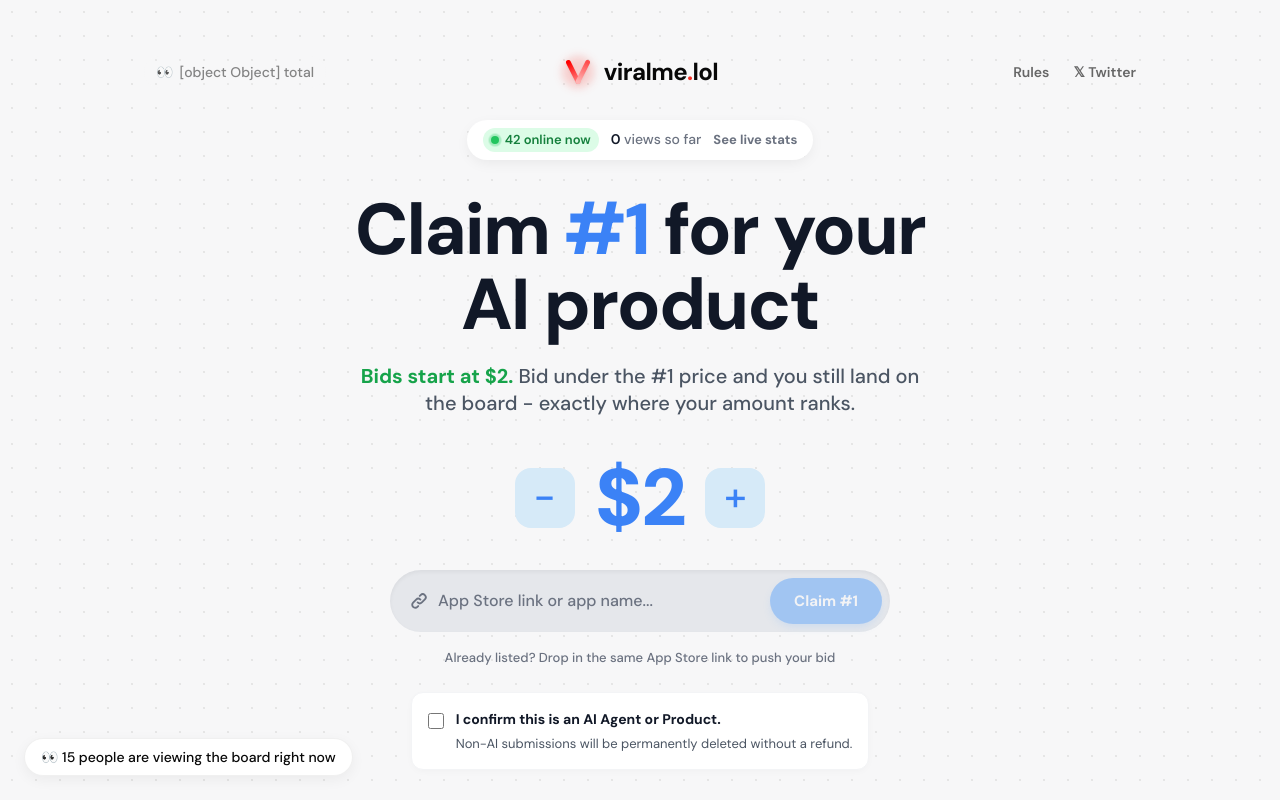
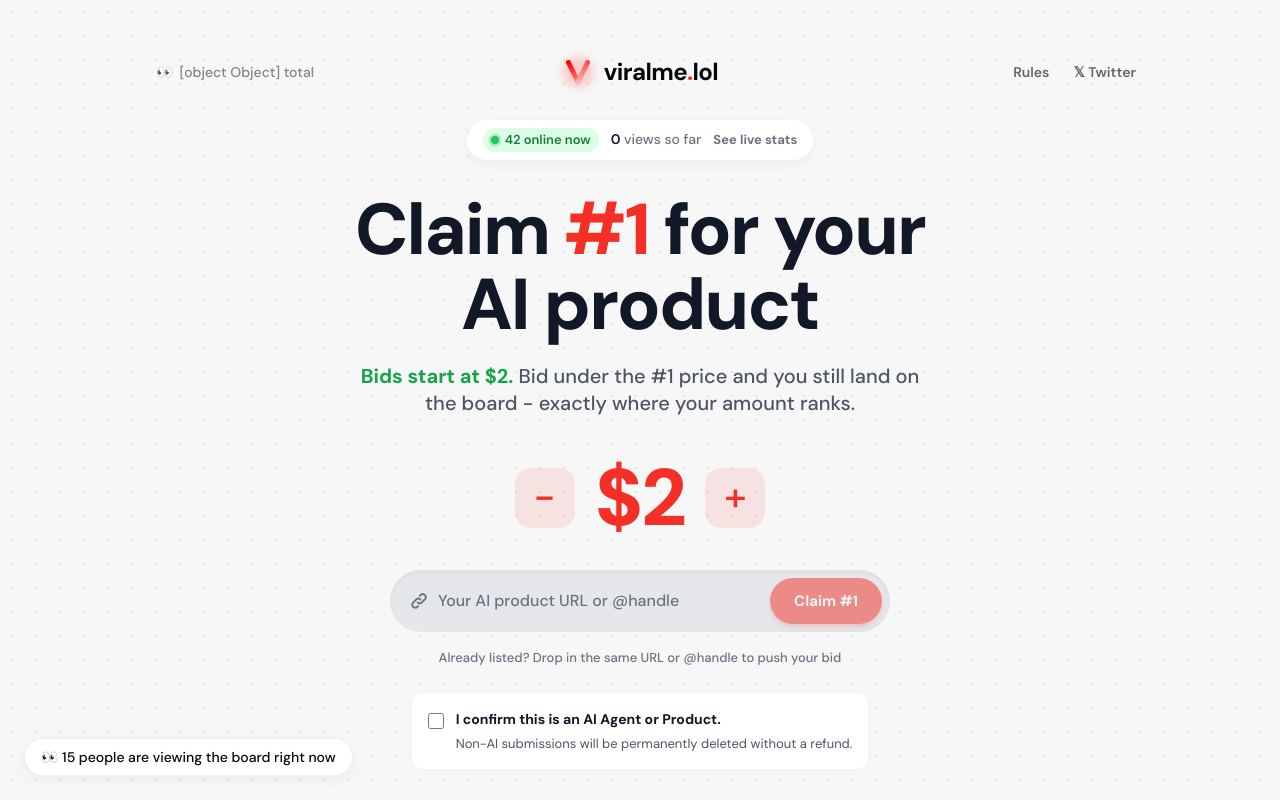
Before and after one commit to meettaqi/viralme.lol, a Next.js app: page / in a window 1280 px wide. Shown: the top 800 px of the page. Built offline with nearby package versions, Linux system fonts and the light colour scheme; no server answers; the database is empty.

Commit message:
style: apply custom branding colors and update rules text for viralme.lol

```diff
--- a/app/rules/page.tsx
+++ b/app/rules/page.tsx
@@ -29,7 +29,7 @@ export default function RulesPage() {
             <li className="flex gap-3"><span className="text-brand-500 font-bold">—</span> <span>Bids are whole US dollars, <strong className="text-foreground"> minimum</strong>,  at a time.</span></li>
             <li className="flex gap-3"><span className="text-brand-500 font-bold">—</span> <span>Paying less than #1 still puts you on the board at whatever rank that bid can take. Equal bids stay in order placed — the older bid keeps the higher rank.</span></li>
             <li className="flex gap-3"><span className="text-brand-500 font-bold">—</span> <span><strong className="text-foreground">Re-bid the same URL or handle to raise your listing.</strong> The new bid must be at least  above the current top. You only pay the difference from your current bid. Someone else cannot steal your rank by paying that difference.</span></li>
-            <li className="flex gap-3"><span className="text-brand-500 font-bold">—</span> <span>App Store, Play Store, GitHub, and similar platform links are keyed by their path, so different apps don&apos;t share a bid. Tracking query strings are ignored.</span></li>
+            <li className="flex gap-3"><span className="text-brand-500 font-bold">—</span> <span>AI Product, SaaS, Custom GPT, GitHub, and similar platform links are keyed by their path, so different apps don&apos;t share a bid. Tracking query strings are ignored.</span></li>
             <li className="flex gap-3"><span className="text-brand-500 font-bold">—</span> <span><strong className="text-foreground">Hostile Takeover:</strong> Pay 5× the current #1 (minimum ) to forcefully lock your listing in the top spot for 3 hours. A live countdown is shown on your entry. Only one takeover can be active at a time.</span></li>
           </ul>
         </section>
@@ -63,8 +63,8 @@ export default function RulesPage() {
         <section>
           <h2 className="text-2xl font-bold tracking-tight text-foreground mb-4">What you can list</h2>
           <ul className="space-y-3 pl-1 leading-relaxed text-muted-foreground font-medium">
-            <li className="flex gap-3"><span className="text-green-500 font-bold">✓</span> <span>A <strong className="text-foreground">product website</strong></span></li>
-            <li className="flex gap-3"><span className="text-green-500 font-bold">✓</span> <span>An <strong className="text-foreground">App Store or Play Store link</strong></span></li>
+            <li className="flex gap-3"><span className="text-green-500 font-bold">✓</span> <span>An <strong className="text-foreground">AI agent or product website</strong></span></li>
+            <li className="flex gap-3"><span className="text-green-500 font-bold">✓</span> <span>A <strong className="text-foreground">ChatGPT, Claude, or SaaS app link</strong></span></li>
             <li className="flex gap-3"><span className="text-green-500 font-bold">✓</span> <span>An <strong className="text-foreground">X / Twitter @handle</strong></span></li>
             <li className="flex gap-3"><span className="text-green-500 font-bold">✓</span> <span>A <strong className="text-foreground">GitHub profile or repository</strong> (github.com/...)</span></li>
             <li className="flex gap-3"><span className="text-red-500 font-bold">✕</span> <span>Chat and invite links are not allowed — Telegram, WhatsApp, Discord, Messenger, Signal, etc. The board is for products and profiles, not group chats.</span></li>
--- a/components/BidForm.tsx
+++ b/components/BidForm.tsx
@@ -117,18 +117,18 @@ export default function BidForm({
       <div className="flex items-center justify-center gap-4 sm:gap-5 mb-8 mt-2">
         <button
           onClick={() => adjust(-STEP)}
-          className="w-[52px] h-[52px] sm:w-[60px] sm:h-[60px] rounded-[16px] bg-[#D6EAF8] text-blue-500 flex items-center justify-center hover:bg-[#C2E0F4] transition-colors text-[32px] sm:text-[40px] leading-none font-medium pb-1"
+          className="w-[52px] h-[52px] sm:w-[60px] sm:h-[60px] rounded-[16px] bg-brand-500/10 text-brand-500 flex items-center justify-center hover:bg-brand-500/20 transition-colors text-[32px] sm:text-[40px] leading-none font-medium pb-1"
         >
           -
         </button>
-        <div className="text-blue-500 tabular-nums flex items-center">
+        <div className="text-brand-500 tabular-nums flex items-center">
           <span className="text-[64px] sm:text-[80px] font-extrabold tracking-tight leading-none">
             ${amount}
           </span>
         </div>
         <button
           onClick={() => adjust(STEP)}
-          className="w-[52px] h-[52px] sm:w-[60px] sm:h-[60px] rounded-[16px] bg-[#D6EAF8] text-blue-500 flex items-center justify-center hover:bg-[#C2E0F4] transition-colors text-[32px] sm:text-[40px] leading-none font-medium pb-1"
+          className="w-[52px] h-[52px] sm:w-[60px] sm:h-[60px] rounded-[16px] bg-brand-500/10 text-brand-500 flex items-center justify-center hover:bg-brand-500/20 transition-colors text-[32px] sm:text-[40px] leading-none font-medium pb-1"
         >
           +
         </button>
@@ -137,7 +137,7 @@ export default function BidForm({
       {/* Input Row Form */}
       <form
         onSubmit={handleBid}
-        className="relative flex items-center w-full max-w-[500px] rounded-full bg-[#E5E7EB] p-2 pl-5 transition-colors focus-within:ring-2 focus-within:ring-blue-500/20 shadow-inner"
+        className="relative flex items-center w-full max-w-[500px] rounded-full bg-[#E5E7EB] p-2 pl-5 transition-colors focus-within:ring-2 focus-within:ring-brand-500/20 shadow-inner"
       >
         <svg className="w-[18px] h-[18px] text-gray-500 mr-2.5 flex-shrink-0" fill="none" viewBox="0 0 24 24" stroke="currentColor">
           <path strokeLinecap="round" strokeLinejoin="round" strokeWidth={2.5} d="M13.828 10.172a4 4 0 00-5.656 0l-4 4a4 4 0 105.656 5.656l1.102-1.101m-.758-4.899a4 4 0 005.656 0l4-4a4 4 0 00-5.656-5.656l-1.1 1.1" />
@@ -148,7 +148,7 @@ export default function BidForm({
           type="text"
           value={identity}
           onChange={(e) => setIdentity(e.target.value)}
-          placeholder="App Store link or app name..."
+          placeholder="Your AI product URL or @handle"
           className="flex-1 bg-transparent border-none text-gray-800 text-[15px] sm:text-[16px] font-medium focus:outline-none focus:ring-0 placeholder:text-gray-500"
           required
         />
@@ -156,7 +156,7 @@ export default function BidForm({
         <button
           type="submit"
           disabled={loading || !isVerifiedAi}
-          className="ml-2 rounded-full bg-[#60A5FA] hover:bg-blue-500 px-6 py-3 text-[15px] font-bold text-white transition-all disabled:opacity-50 whitespace-nowrap shadow-[0_4px_10px_-2px_rgba(96,165,250,0.4)]"
+          className="ml-2 rounded-full bg-brand-500 hover:bg-brand-600 px-6 py-3 text-[15px] font-bold text-white transition-all disabled:opacity-50 whitespace-nowrap shadow-md shadow-brand-500/30"
         >
           {loading ? "Loading..." : "Claim #1"}
         </button>
@@ -170,21 +170,21 @@ export default function BidForm({
             value={title}
             onChange={(e) => setTitle(e.target.value)}
             placeholder="Short Title (optional, we'll fetch it if left blank)"
-            className="w-full bg-[#E5E7EB] border-none rounded-2xl px-5 py-3.5 text-[15px] font-medium focus:outline-none focus:ring-2 focus:ring-blue-500/20 placeholder:text-gray-500 text-gray-800 shadow-inner"
+            className="w-full bg-[#E5E7EB] border-none rounded-2xl px-5 py-3.5 text-[15px] font-medium focus:outline-none focus:ring-2 focus:ring-brand-500/20 placeholder:text-gray-500 text-gray-800 shadow-inner"
           />
           <input
             type="text"
             value={description}
             onChange={(e) => setDescription(e.target.value)}
             placeholder="Short Description (optional, we'll fetch it if left blank)"
-            className="w-full bg-[#E5E7EB] border-none rounded-2xl px-5 py-3.5 text-[15px] font-medium focus:outline-none focus:ring-2 focus:ring-blue-500/20 placeholder:text-gray-500 text-gray-800 shadow-inner"
+            className="w-full bg-[#E5E7EB] border-none rounded-2xl px-5 py-3.5 text-[15px] font-medium focus:outline-none focus:ring-2 focus:ring-brand-500/20 placeholder:text-gray-500 text-gray-800 shadow-inner"
           />
         </div>
       )}
 
       {/* Bottom Subtext */}
       <p className="text-[13px] text-gray-500 font-medium mt-4 mb-6">
-        Already listed? Drop in the same App Store link to push your bid
+        Already listed? Drop in the same URL or @handle to push your bid
       </p>
 
       {/* Strict AI Checkbox Deterrent */}
@@ -194,7 +194,7 @@ export default function BidForm({
           id={`${formId}-verify`}
           checked={isVerifiedAi}
           onChange={(e) => setIsVerifiedAi(e.target.checked)}
-          className="mt-1 shrink-0 accent-blue-500 w-4 h-4 rounded border-gray-300"
+          className="mt-1 shrink-0 accent-brand-500 w-4 h-4 rounded border-gray-300"
         />
         <label htmlFor={`${formId}-verify`} className="text-[13px] text-gray-600 cursor-pointer">
           <strong className="text-gray-900 block mb-1 text-[14px]">I confirm this is an AI Agent or Product.</strong>
--- a/components/HomeClient.tsx
+++ b/components/HomeClient.tsx
@@ -53,7 +53,7 @@ export default function HomeClient({
         </a>
 
         <h1 className="text-[52px] sm:text-[72px] leading-[1.05] font-extrabold text-[#111827] tracking-tight mb-5">
-          Claim <span className="text-blue-500">#1</span> for your<br/>AI product
+          Claim <span className="text-brand-500">#1</span> for your<br/>AI product
         </h1>
 
         <p className="text-[18px] sm:text-[20px] font-medium text-gray-600 leading-snug max-w-xl mx-auto">
```
Also changed, not shown: components/LeaderboardEntry.tsx (+7 -7 lines).
